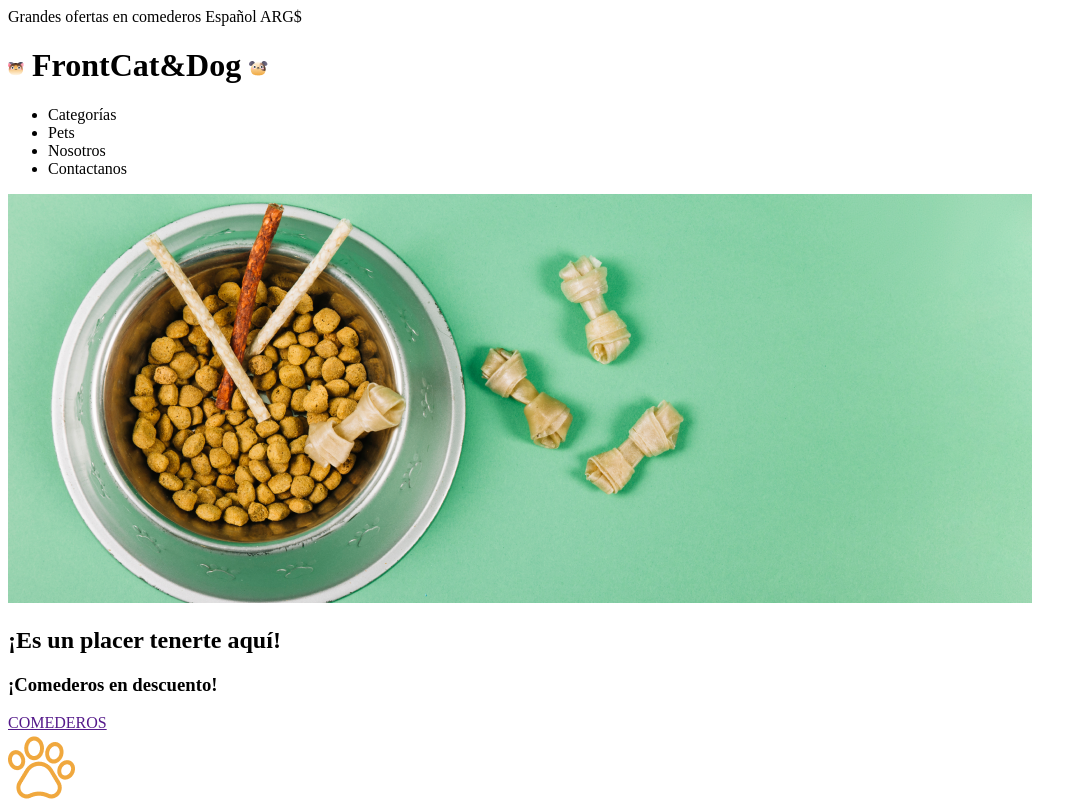
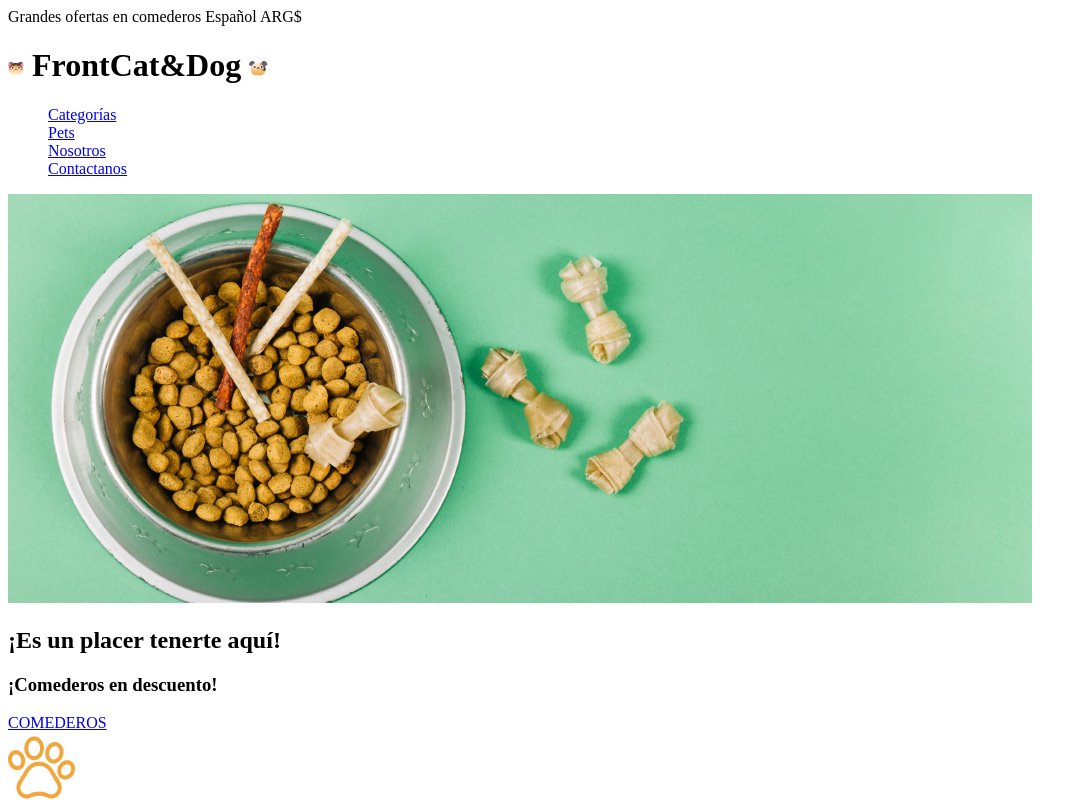
Before and after one commit to Dpipke/petshop, a plain HTML site: page index.html in a window 1280 px wide. Shown: the top 806 px of the page, without its empty margins (0-1087 px from the left). Drawn offline with Linux system fonts and the light colour scheme.

Commit message:
correcciones

```diff
--- a/index.html
+++ b/index.html
@@ -23,11 +23,11 @@
             </h1>
         </div>
         <nav>
-            <ul>
-                <li>Categorías</li>
-                <li>Pets</li>
-                <li>Nosotros</li>
-                <li>Contactanos</li>
+            <ul type="none">
+                <li><a href="#">Categorías</a></li>
+                <li><a href="#">Pets</a></li>
+                <li><a href="#">Nosotros</a></li>
+                <li><a href="#">Contactanos</a></li>
             </ul>
         </nav>
     </header>
@@ -36,7 +36,7 @@
             <img src="img/bowl-and-pet-daities-on-green-background 1.png" alt="Dog Bowl photo">
             <h2>¡Es un placer tenerte aquí!</h2>
             <h3>¡Comederos en descuento!</h3>
-            <a href="">COMEDEROS</a>
+            <a href="#">COMEDEROS</a>
         </section>
         <section>
             <img src="img/pawprint 1.png" alt="huella de perro">
```
